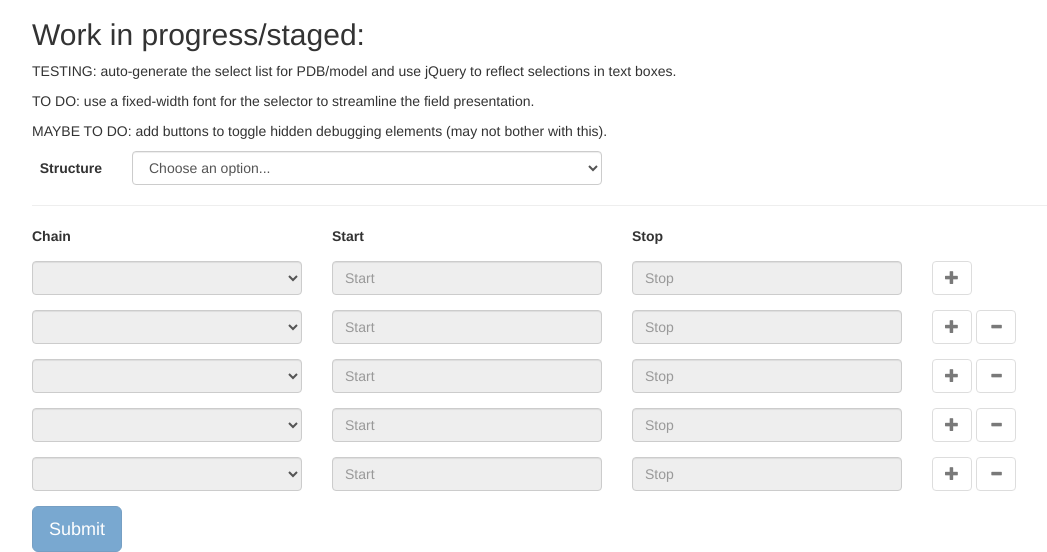
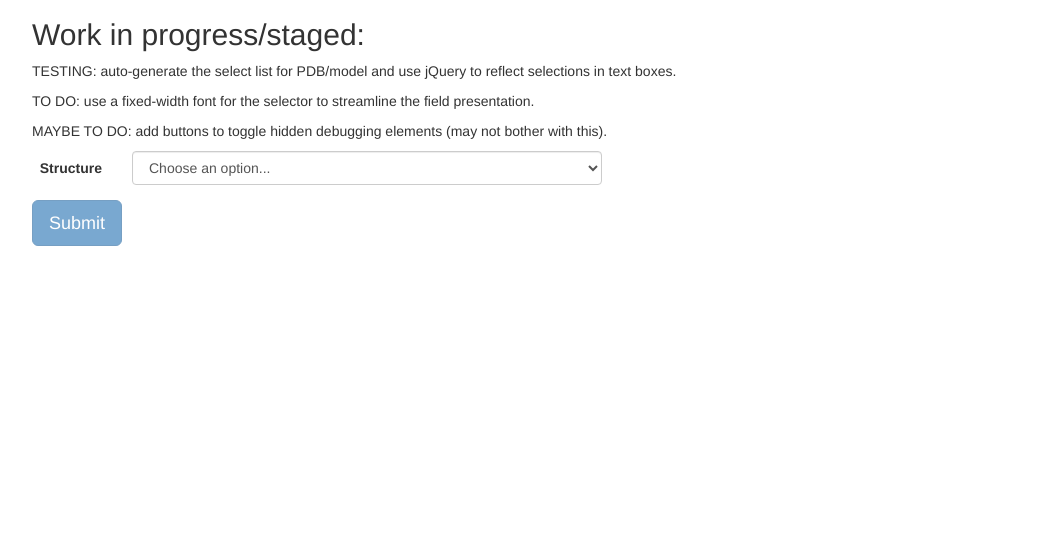
Before and after one commit to BGSU-RNA/alignment-server-dev, a Flask app: template templates/form.html in a window 1280 px wide. Shown: the part 342-894 px from the top of the page, without its empty margins (23-1070 px from the left). After the commit the page ends 588 px from the top, so only its background shows below. Run offline with Flask 2, Linux system fonts and the light colour scheme; the template is opened without the code that fills it: most values are stand-ins (such as "Sample title", 1, 10 or a date in 2020); lists and menus that the app fills with data are empty; some libraries are stand-ins or nearby versions.

Commit message:
An improved form page
This page uses bootstrap to create a nice looking form. In addition, we've used
jquery to add the showing and hiding functionality for each range control. The
form is not totally complete yet, as it does not yet allow submitting and
perform any sort of validation.

```diff
--- a/static/js/form.js
+++ b/static/js/form.js
@@ -1,50 +1,35 @@
-//$( document ).ready(function () {
 $( window ).load(function() {
   'use strict';
 
-  var apdb = document.getElementById("pdb-chain");
-  var x = [];
-  var y = [];
-
-  for ( var i = 0; i < apdb.options.length; i++ )
-  {
-    x[i] = apdb.options[i].value;
-    if ( x[i] == "" ) continue;
-    y[i] = apdb.options[i].text;
-    //alert("(i: " + i + ") " + x[i] + " keys " + y[i]); // DEBUG
+  function rangeDiv(btn) {
+    return $(btn).parents(".range-control-group");
   }
 
-  $("#pdb-model").change(function()
-  {
-    var pdbmod = $("#pdb-model").val();
-    var arrpdbmod = pdbmod.split("|");
-    var pdb = arrpdbmod[0];
-    var mod = arrpdbmod[1];
-    $("input[name=selected_pdb]").val(pdb);
-    $("input[name=selected_mod]").val(mod);
-    //alert( "pdbmod new value: " + pdbmod + "\npdb: " + pdb + "\nmod: " + mod ); // DEBUG
+  function addRangeControl() {
+    var $parent = rangeDiv(event.target),
+        $next = $parent.nextAll(".range-control-group:hidden").first();
+    $next.show();
+  }
 
-    // iterate change for all chain selectors
-    var chainsel = [ "#pdb-chain", "#chain1", "#chain2", "#chain3", "#chain4", "#chain5" ];
-    for ( var k = 0; k < chainsel.length; k++ )
-    {
-      var select = $(chainsel[k]);
+  function removeRangeControl() {
+    var $parent = rangeDiv(event.target);
+    clearRange($parent);
+    return $parent.hide();
+  }
 
-      //select.disabled = false;
-      select.empty().append('{{ null_option() }}}');
+  function clearRange(selector) {
+    $(selector).find("input").val("");
+    $(selector).find(":selected").removeAttr("selected");
+  }
 
-      for ( var j = 0; j < y.length; j++ )
-      {
-        if ( y[j] == "" ) continue; // default case handled above
-
-        var arrx = x[j].split("|");
-
-        if ( arrx[0] == pdb && arrx[1] == mod )
-        {
-          select.append('<option value="' + x[j] + '">' + y[j] + '</option>');
-        }
-      }
-    }
+  $("#pdb-model").change(function() {
+    $('.range-control-header').show();
+    clearRange(".range-control-group");
+    $(".range-control-group").hide();
+    $(".range-control-group").first().show();
   });
 
+  $(".add-range").on('click', addRangeControl);
+  $(".remove-range").on('click', removeRangeControl);
+
 });
--- a/templates/form.html
+++ b/templates/form.html
@@ -54,9 +54,8 @@
 
     </div>
 
-      <hr>
-
-      <div class='form-group'>
+    <div class="range-controls">
+      <div class='form-group range-control-header' hidden>
         <div class="col-sm-3">
           <strong>Chain</strong>
         </div>
@@ -70,45 +69,45 @@
         </div>
       </div>
 
-      {%- for count in [1,2,3,4,5] -%}
-        {%- set chain = ['chain',count]|join() %}
-        {%- set beg = ['beg',count]|join() %}
-        {%- set end = ['end',count]|join() %}
+      {% for index in range(5) %}
+      <div class='form-group range-control-group' data-range='{{index}}' hidden>
 
-        <div class='form-group'>
         <div class="col-sm-3">
-            <select class="form-control range-control" id={{chain}} name={{chain}} disabled>
+          <select class="form-control range-control" name="chain-select">
           </select>
         </div>
 
         <div class="col-sm-3">
-            <input class="form-control range-control" type="text" placeholder="Start" disabled>
+          <input class="form-control range-control" type="text" placeholder="Start">
         </div>
 
         <div class="col-sm-3">
-            <input class="form-control range-control" type="text" placeholder="Stop" disabled>
+          <input class="form-control range-control" type="text" placeholder="Stop">
         </div>
 
         <div class="col-sm-2">
-            <button type="button" class="btn btn-default add-range range-control" disabled>
+          {% if index != 4 %}
+          <button type="button" class="btn btn-default add-range range-control">
             <span class="glyphicon glyphicon-plus" aria-hidden="true"></span>
           </button>
+          {% endif %}
 
-          {% if count != 1 %}
-              <button type="button" class="btn btn-default remove-range range-control" disabled>
+          {% if index != 0 %}
+          <button type="button" class="btn btn-default remove-range range-control">
             <span class="glyphicon glyphicon-minus" aria-hidden="true"></span>
           </button>
           {% endif %}
-
         </div>
       </div>
     {% endfor %}
+    </div>
 
     <button type="button" class="btn btn-lg btn-primary remove-range range-control" disabled>
       Submit
     </button>
   </form>
 </div>
+
 {% endblock body %}
 
 {% block page_specific_js %}
```
Lines whose indentation alone changed are shown as unchanged.
